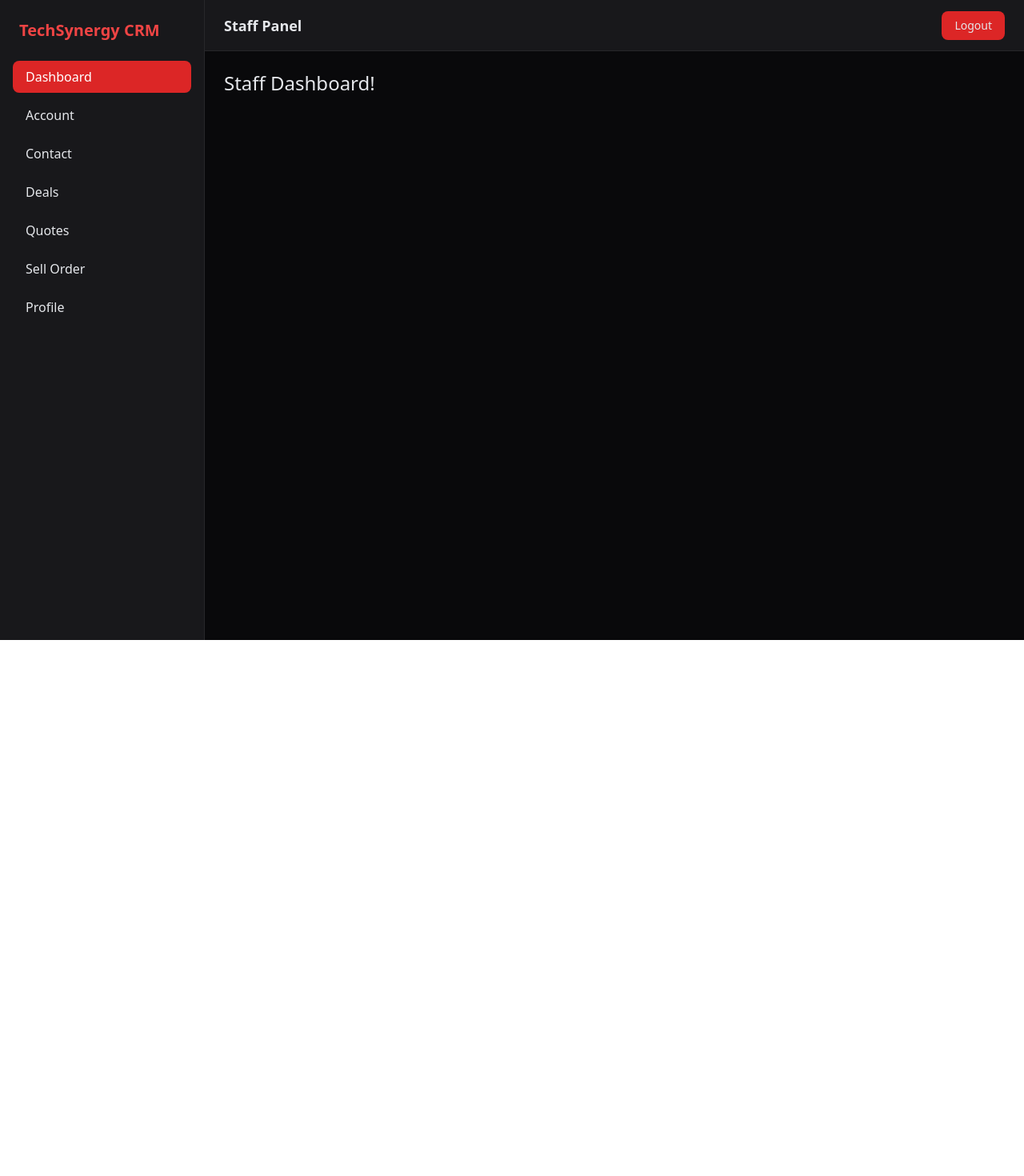
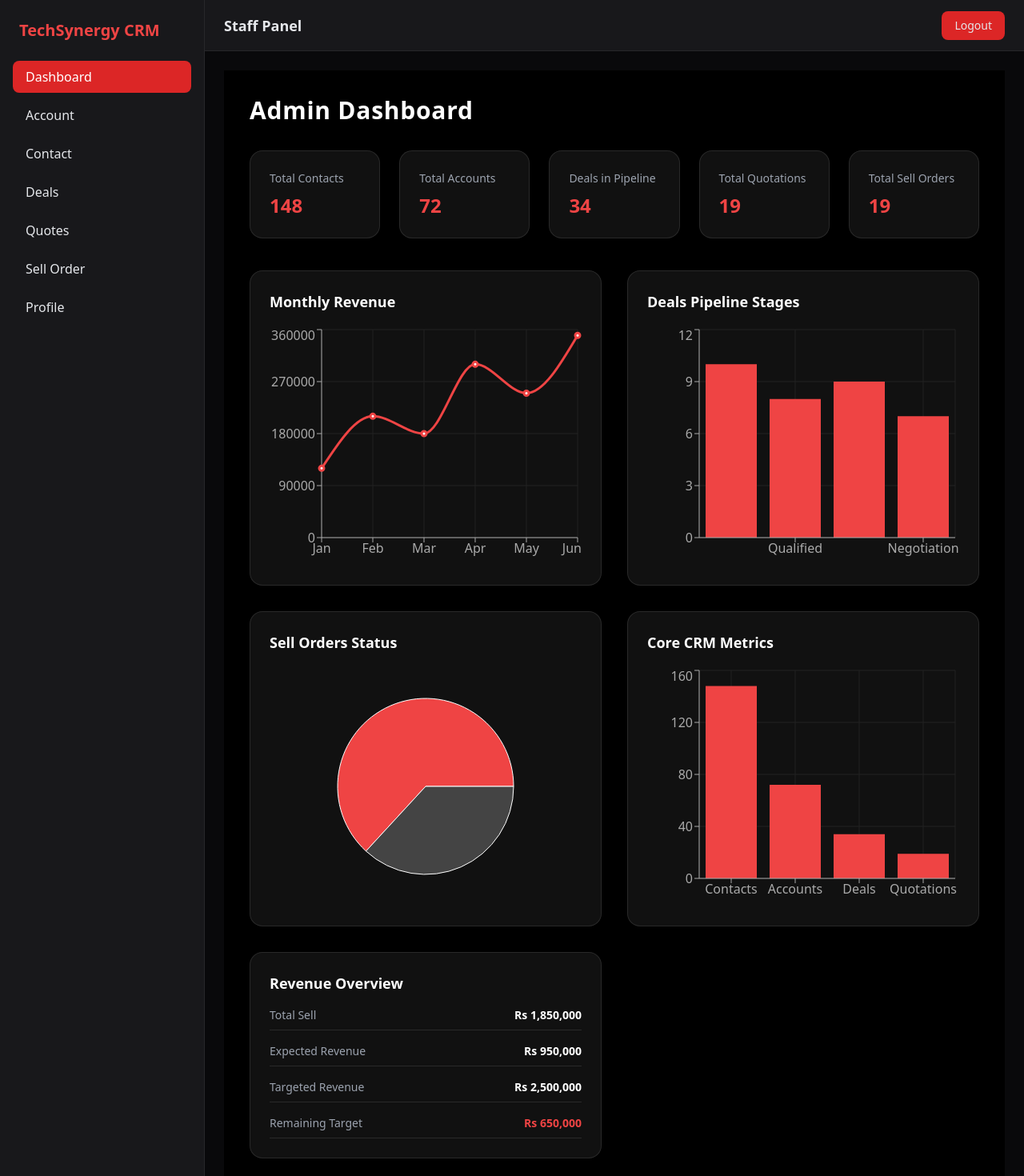
Before and after one commit to zahid-jamali/techsynergy-crm, a React (Create React App) app: page /staff/dashboard in a window 1280 px wide. Shown: the top 1470 px of the page at 80% size. Before the commit the page ends 800 px from the top, so only its background shows below. Built offline with nearby package versions, Linux system fonts and the light colour scheme; sample sign-in values are in the browser's storage.

Commit message:
Profile page stuck due to infinity loop

```diff
--- a/src/routes/StaffApp.jsx
+++ b/src/routes/StaffApp.jsx
@@ -12,13 +12,13 @@ export default function StaffApp() {
     <>
       <Routes>
         <Route path="/" element={<Navigate to="dashboard" />} />
-        <Route path="/dashboard" element={<StaffDashbaord />} />
-        <Route path="/profile" element={<StaffUpdateProfile />} />
-        <Route path="/account" element={<StaffAccountsPage />} />
-        <Route path="/contacts" element={<StaffContactsPage />} />
-        <Route path="/deals" element={<StaffDealsPage />} />
-        <Route path="/quotes" element={<StaffQuotePage />} />
-        <Route path="/s-order" element={<StaffSellOrderPage />} />
+        <Route path="dashboard" element={<StaffDashbaord />} />
+        <Route path="profile" element={<StaffUpdateProfile />} />
+        <Route path="account" element={<StaffAccountsPage />} />
+        <Route path="contacts" element={<StaffContactsPage />} />
+        <Route path="deals" element={<StaffDealsPage />} />
+        <Route path="quotes" element={<StaffQuotePage />} />
+        <Route path="s-order" element={<StaffSellOrderPage />} />
       </Routes>
     </>
   );
--- a/src/staff/StaffDashboard.jsx
+++ b/src/staff/StaffDashboard.jsx
@@ -1,7 +1,200 @@
-export default function StaffDashbaord() {
+import {
+  BarChart,
+  Bar,
+  LineChart,
+  Line,
+  PieChart,
+  Pie,
+  Cell,
+  CartesianGrid,
+  XAxis,
+  YAxis,
+  Tooltip,
+  ResponsiveContainer,
+} from "recharts";
+
+const AdminDashboard = () => {
+  // ==============================
+  // Dummy Data (Replace Later)
+  // ==============================
+
+  const summaryStats = {
+    contacts: 148,
+    accounts: 72,
+    dealsPipeline: 34,
+    quotations: 19,
+    sellApproved: 12,
+    sellNotApproved: 7,
+    totalSell: 1850000,
+    expectedRevenue: 950000,
+    targetedRevenue: 2500000,
+  };
+
+  const remainingTarget = summaryStats.targetedRevenue - summaryStats.totalSell;
+
+  const monthlyRevenue = [
+    { month: "Jan", revenue: 120000 },
+    { month: "Feb", revenue: 210000 },
+    { month: "Mar", revenue: 180000 },
+    { month: "Apr", revenue: 300000 },
+    { month: "May", revenue: 250000 },
+    { month: "Jun", revenue: 350000 },
+  ];
+
+  const pipelineData = [
+    { stage: "Prospecting", count: 10 },
+    { stage: "Qualified", count: 8 },
+    { stage: "Proposal", count: 9 },
+    { stage: "Negotiation", count: 7 },
+  ];
+
+  const sellStatusData = [
+    { name: "Approved", value: summaryStats.sellApproved },
+    { name: "Not Approved", value: summaryStats.sellNotApproved },
+  ];
+
+  const kpiData = [
+    { name: "Contacts", value: summaryStats.contacts },
+    { name: "Accounts", value: summaryStats.accounts },
+    { name: "Deals", value: summaryStats.dealsPipeline },
+    { name: "Quotations", value: summaryStats.quotations },
+  ];
+
+  // ==============================
+  // UI
+  // ==============================
+
   return (
-    <>
-      <h2 className="text-red text-2xl">Staff Dashboard!</h2>
-    </>
+    <div className="bg-black min-h-screen p-8 text-white">
+      <h1 className="text-3xl font-bold mb-8 tracking-wide">Admin Dashboard</h1>
+
+      {/* ================= KPI Cards ================= */}
+      <div className="grid grid-cols-1 md:grid-cols-3 xl:grid-cols-5 gap-6 mb-10">
+        <KpiCard title="Total Contacts" value={summaryStats.contacts} />
+        <KpiCard title="Total Accounts" value={summaryStats.accounts} />
+        <KpiCard title="Deals in Pipeline" value={summaryStats.dealsPipeline} />
+        <KpiCard title="Total Quotations" value={summaryStats.quotations} />
+        <KpiCard
+          title="Total Sell Orders"
+          value={summaryStats.sellApproved + summaryStats.sellNotApproved}
+        />
+      </div>
+
+      {/* ================= Charts Grid ================= */}
+      <div className="grid grid-cols-1 xl:grid-cols-2 gap-8">
+        {/* Revenue Line Chart */}
+        <ChartCard title="Monthly Revenue">
+          <ResponsiveContainer width="100%" height={300}>
+            <LineChart data={monthlyRevenue}>
+              <CartesianGrid stroke="#222" />
+              <XAxis dataKey="month" stroke="#aaa" />
+              <YAxis stroke="#aaa" />
+              <Tooltip />
+              <Line
+                type="monotone"
+                dataKey="revenue"
+                stroke="#ef4444"
+                strokeWidth={3}
+              />
+            </LineChart>
+          </ResponsiveContainer>
+        </ChartCard>
+
+        {/* Deals Pipeline Bar Chart */}
+        <ChartCard title="Deals Pipeline Stages">
+          <ResponsiveContainer width="100%" height={300}>
+            <BarChart data={pipelineData}>
+              <CartesianGrid stroke="#222" />
+              <XAxis dataKey="stage" stroke="#aaa" />
+              <YAxis stroke="#aaa" />
+              <Tooltip />
+              <Bar dataKey="count" fill="#ef4444" />
+            </BarChart>
+          </ResponsiveContainer>
+        </ChartCard>
+
+        {/* Sell Order Status Pie */}
+        <ChartCard title="Sell Orders Status">
+          <ResponsiveContainer width="100%" height={300}>
+            <PieChart>
+              <Tooltip />
+              <Pie
+                data={sellStatusData}
+                dataKey="value"
+                nameKey="name"
+                outerRadius={110}
+              >
+                <Cell fill="#ef4444" />
+                <Cell fill="#444" />
+              </Pie>
+            </PieChart>
+          </ResponsiveContainer>
+        </ChartCard>
+
+        {/* KPI Bar Chart */}
+        <ChartCard title="Core CRM Metrics">
+          <ResponsiveContainer width="100%" height={300}>
+            <BarChart data={kpiData}>
+              <CartesianGrid stroke="#222" />
+              <XAxis dataKey="name" stroke="#aaa" />
+              <YAxis stroke="#aaa" />
+              <Tooltip />
+              <Bar dataKey="value" fill="#ef4444" />
+            </BarChart>
+          </ResponsiveContainer>
+        </ChartCard>
+
+        {/* Revenue Overview */}
+        <ChartCard title="Revenue Overview">
+          <div className="space-y-4 text-sm">
+            <RevenueItem label="Total Sell" value={summaryStats.totalSell} />
+            <RevenueItem
+              label="Expected Revenue"
+              value={summaryStats.expectedRevenue}
+            />
+            <RevenueItem
+              label="Targeted Revenue"
+              value={summaryStats.targetedRevenue}
+            />
+            <RevenueItem
+              label="Remaining Target"
+              value={remainingTarget}
+              highlight
+            />
+          </div>
+        </ChartCard>
+      </div>
+    </div>
   );
-}
+};
+
+export default AdminDashboard;
+
+// =====================================
+// Reusable Components
+// =====================================
+
+const KpiCard = ({ title, value }) => (
+  <div className="bg-[#111] border border-white/10 rounded-2xl p-6 shadow-lg hover:border-red-500/40 transition">
+    <p className="text-gray-400 text-sm">{title}</p>
+    <h2 className="text-2xl font-bold mt-2 text-red-500">{value}</h2>
+  </div>
+);
+
+const ChartCard = ({ title, children }) => (
+  <div className="bg-[#111] border border-white/10 rounded-2xl p-6 shadow-xl">
+    <h3 className="text-lg font-semibold mb-4 text-white">{title}</h3>
+    {children}
+  </div>
+);
+
+const RevenueItem = ({ label, value, highlight }) => (
+  <div className="flex justify-between border-b border-white/10 pb-2">
+    <span className="text-gray-400">{label}</span>
+    <span
+      className={`font-semibold ${highlight ? "text-red-500" : "text-white"}`}
+    >
+      Rs {value.toLocaleString()}
+    </span>
+  </div>
+);
--- a/src/staff/StaffUpdateProfile.jsx
+++ b/src/staff/StaffUpdateProfile.jsx
@@ -14,18 +14,25 @@ export default function StaffUpdateProfile() {
 
   const BACKEND_URL = process.env.REACT_APP_BACKEND_URL;
   const token = sessionStorage.getItem("token");
-  const user = JSON.parse(sessionStorage.getItem("user"));
+  const [user, setUser] = useState(null);
 
   // Prefill user data
   useEffect(() => {
-    if (user) {
-      setForm({
-        name: user.name || "",
-        email: user.email || "",
-        phone: user.phone || "",
-        password: "",
-      });
+    const storedUser = sessionStorage.getItem("user");
+    if (storedUser) {
+      setUser(JSON.parse(storedUser));
     }
+  }, []);
+
+  useEffect(() => {
+    if (!user) return;
+
+    setForm({
+      name: user.name || "",
+      email: user.email || "",
+      phone: user.phone || "",
+      password: "",
+    });
   }, [user]);
 
   // Handle input
```
